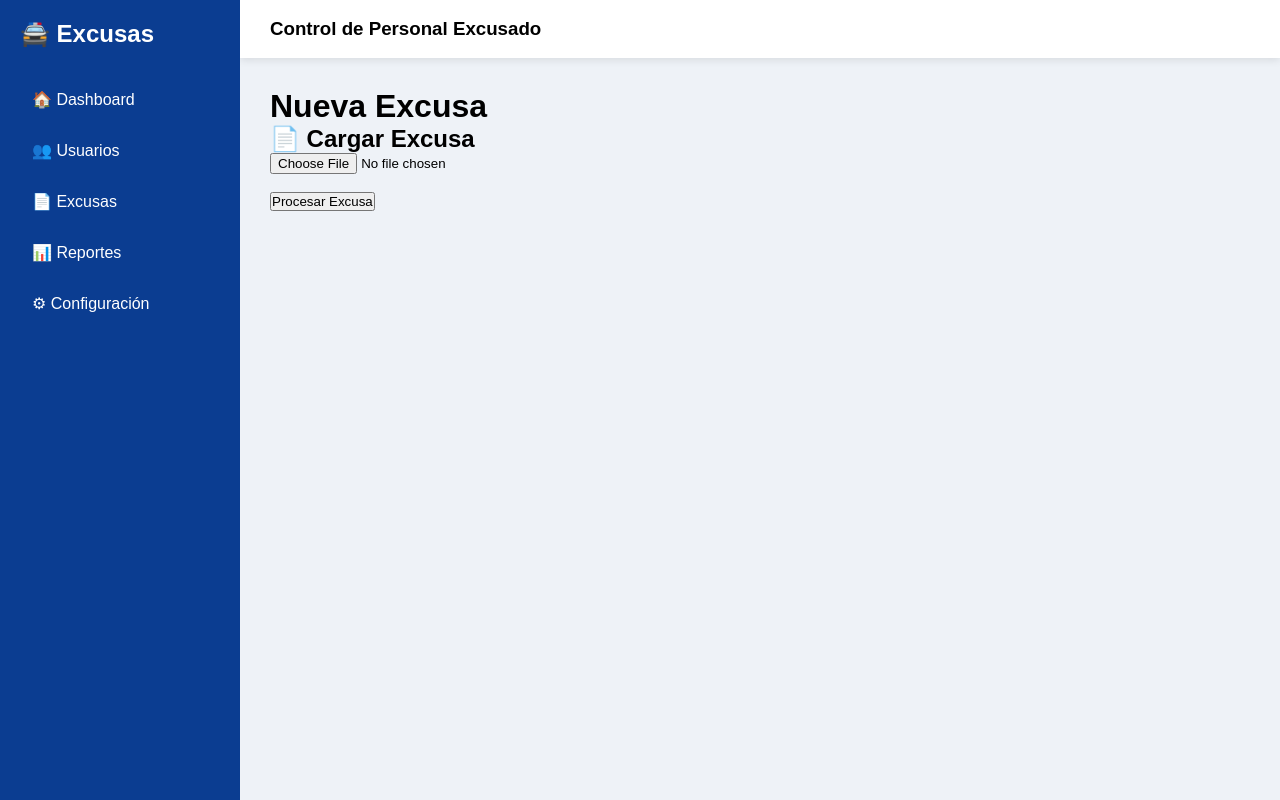
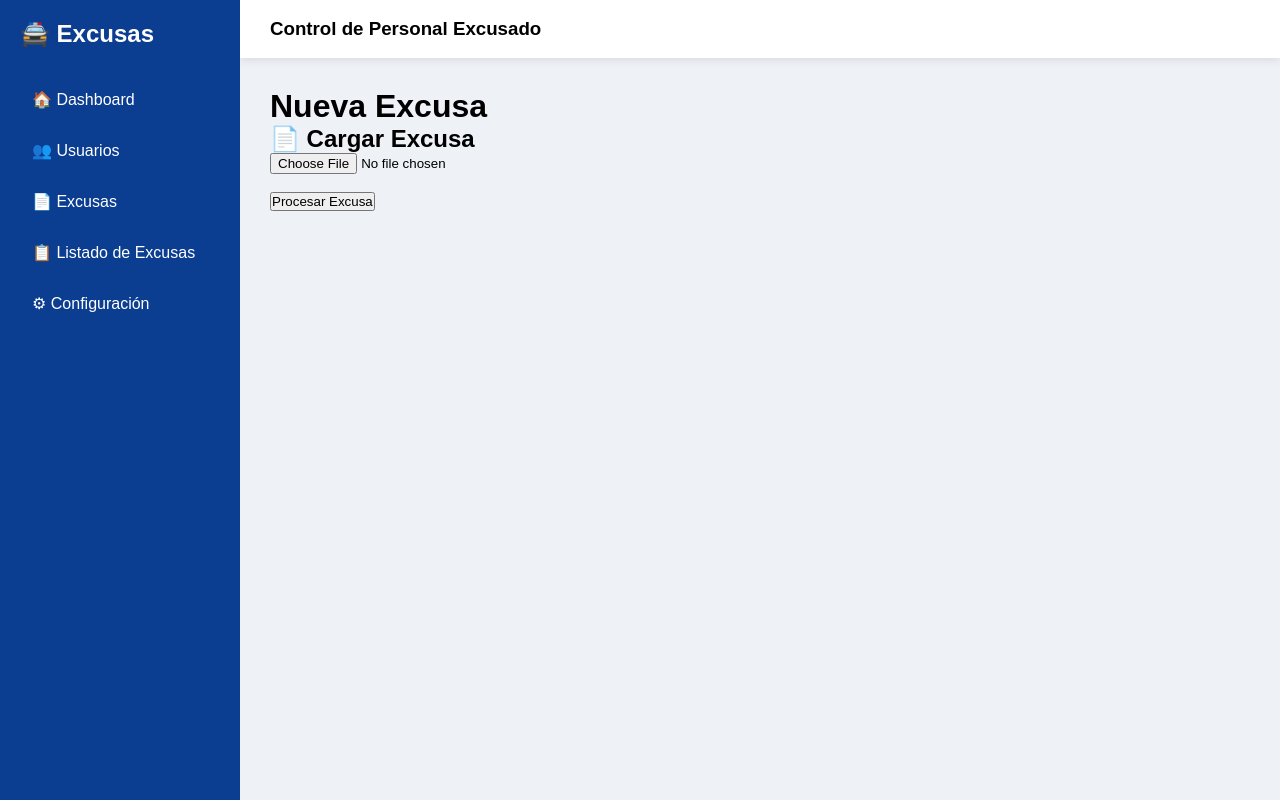
Before and after one commit to danmjp19-boop/control-excusados, a Flask app: page /excusas in a window 1280 px wide. Run offline with Flask 3, Linux system fonts and the light colour scheme.

Commit message:
Update base.html

```diff
--- a/templates/base.html
+++ b/templates/base.html
@@ -15,7 +15,7 @@
     <a href="/">🏠 Dashboard</a>
     <a href="/usuarios">👥 Usuarios</a>
     <a href="/excusas">📄 Excusas</a>
-    <a href="#">📊 Reportes</a>
+    <a href="/lista_excusas">📋 Listado de Excusas</a>
     <a href="#">⚙ Configuración</a>
 </div>
 
```
